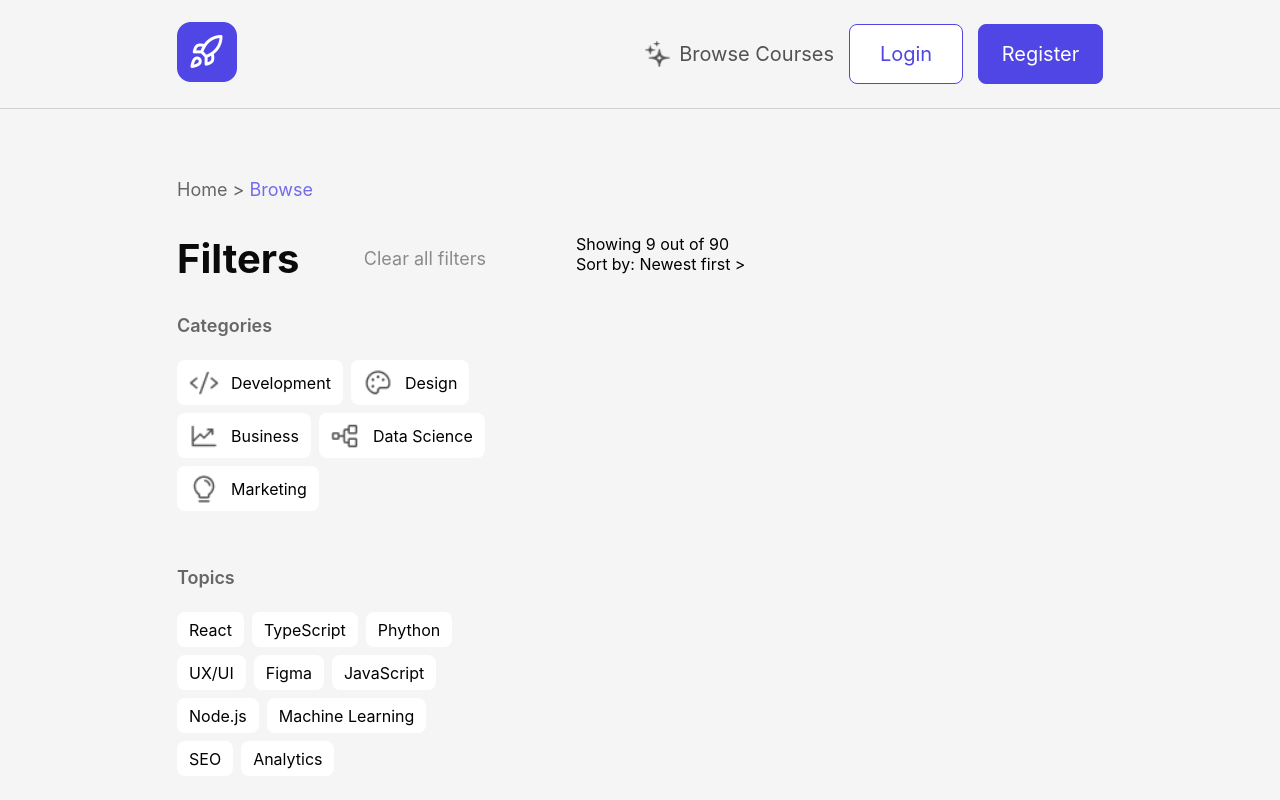
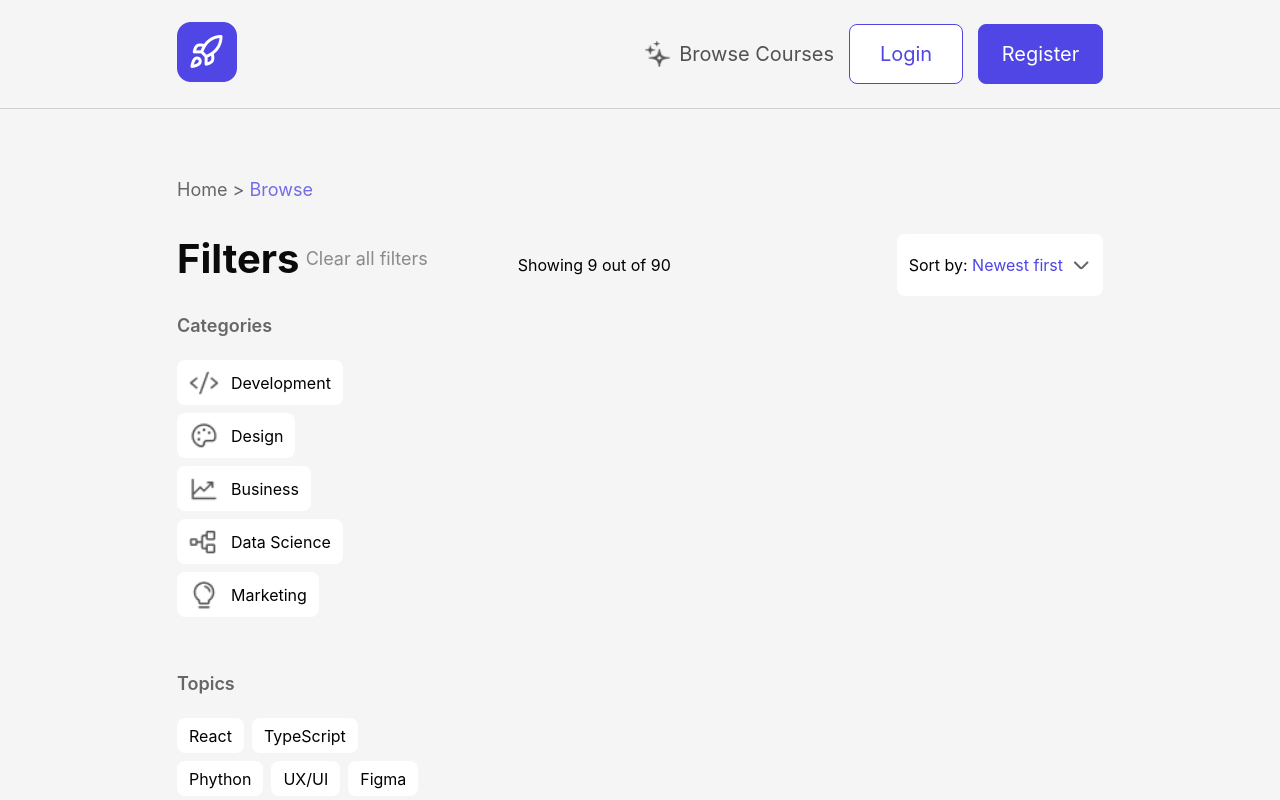
Before and after one commit to SabaShagidzeMain/redberry-project, a React (Vite) app: page /browse in a window 1280 px wide. Shown: the top 800 px of the page. Built offline with nearby package versions, Linux system fonts and the light colour scheme.

Commit message:
feat: sort UI

```diff
--- a/src/pages/Browse/Browse.jsx
+++ b/src/pages/Browse/Browse.jsx
@@ -149,10 +149,18 @@ export default function Browse() {
         </div>
 
         {/* RIGHT: course controls */}
-        <div className={styles.controls}>
-          <div>Showing 9 out of 90</div>
-
-          <div className={styles.sort}>Sort by: Newest first &gt;</div>
+        <div className={styles.cardPanel}>
+          <div className={styles.cardPanelTop}>
+            <div className={styles.topText}>
+              <p>Showing 9 out of 90</p>
+            </div>
+            <div className={styles.sort}>
+              <p>
+                Sort by: <span>Newest first</span>
+              </p>
+              <img src="src/assets/categories/dropdown.png" alt="" />
+            </div>
+          </div>
         </div>
       </div>
 
--- a/src/pages/Browse/Browse.module.css
+++ b/src/pages/Browse/Browse.module.css
@@ -24,7 +24,7 @@
 }
 
 .filters {
-  width: 309px;
+  width: 30%;
 }
 
 .filtersHeader {
@@ -117,3 +117,33 @@
   width: 30px;
   height: 30px;
 }
+
+.cardPanel {
+  width: 70%;
+}
+
+.cardPanelTop {
+  display: flex;
+  justify-content: space-between;
+  align-items: center;
+}
+
+.sort {
+  display: flex;
+  gap: 8px;
+  justify-content: center;
+  align-items: center;
+  background-color: #fff;
+  border-radius: 8px;
+  padding: 5px 12px;
+  cursor: pointer;
+}
+
+.sort img {
+  width: 20px;
+  height: 20px;
+}
+
+.sort span {
+  color: #4f46e5;
+}
```
Also changed, not shown: src/assets/categories/dropdown.png (added).
